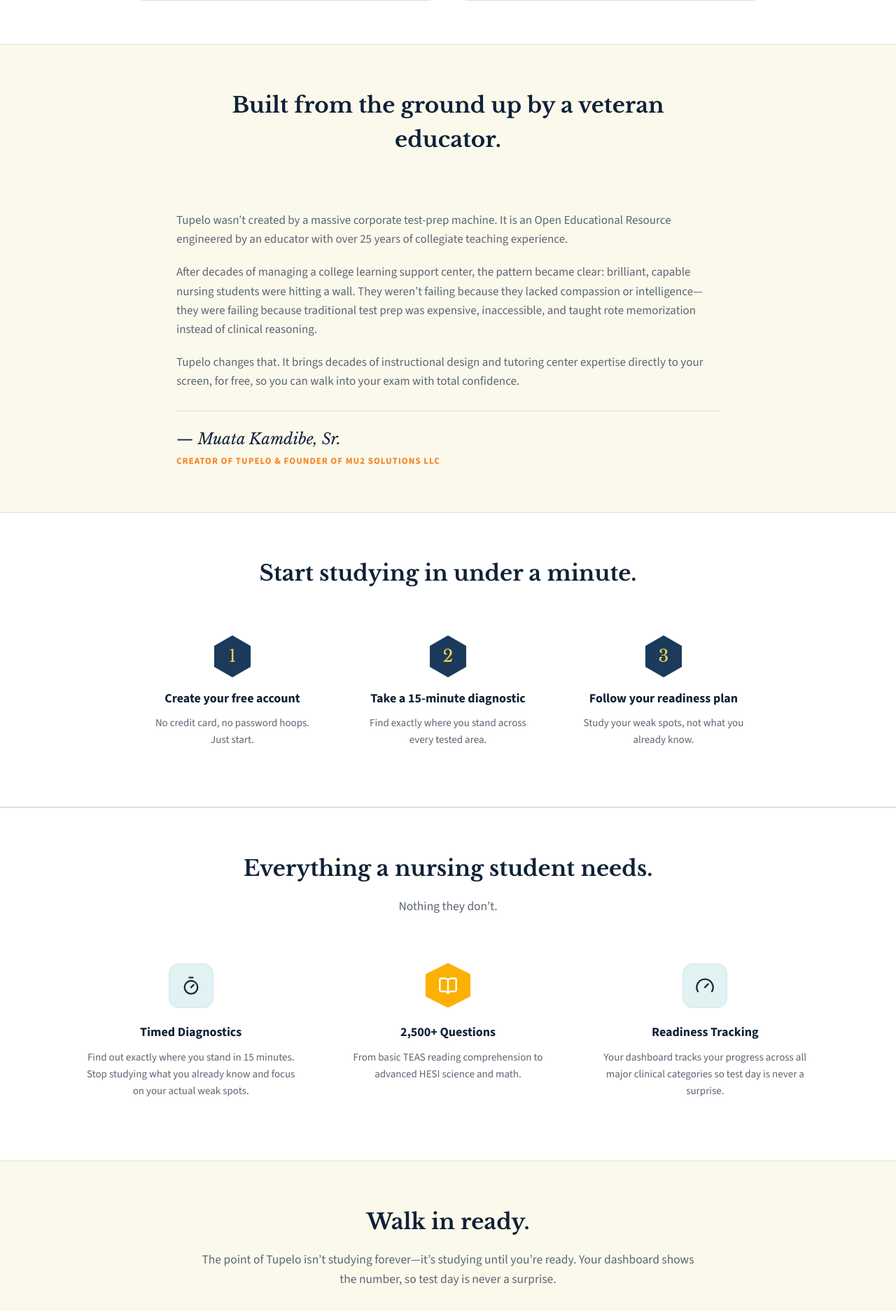
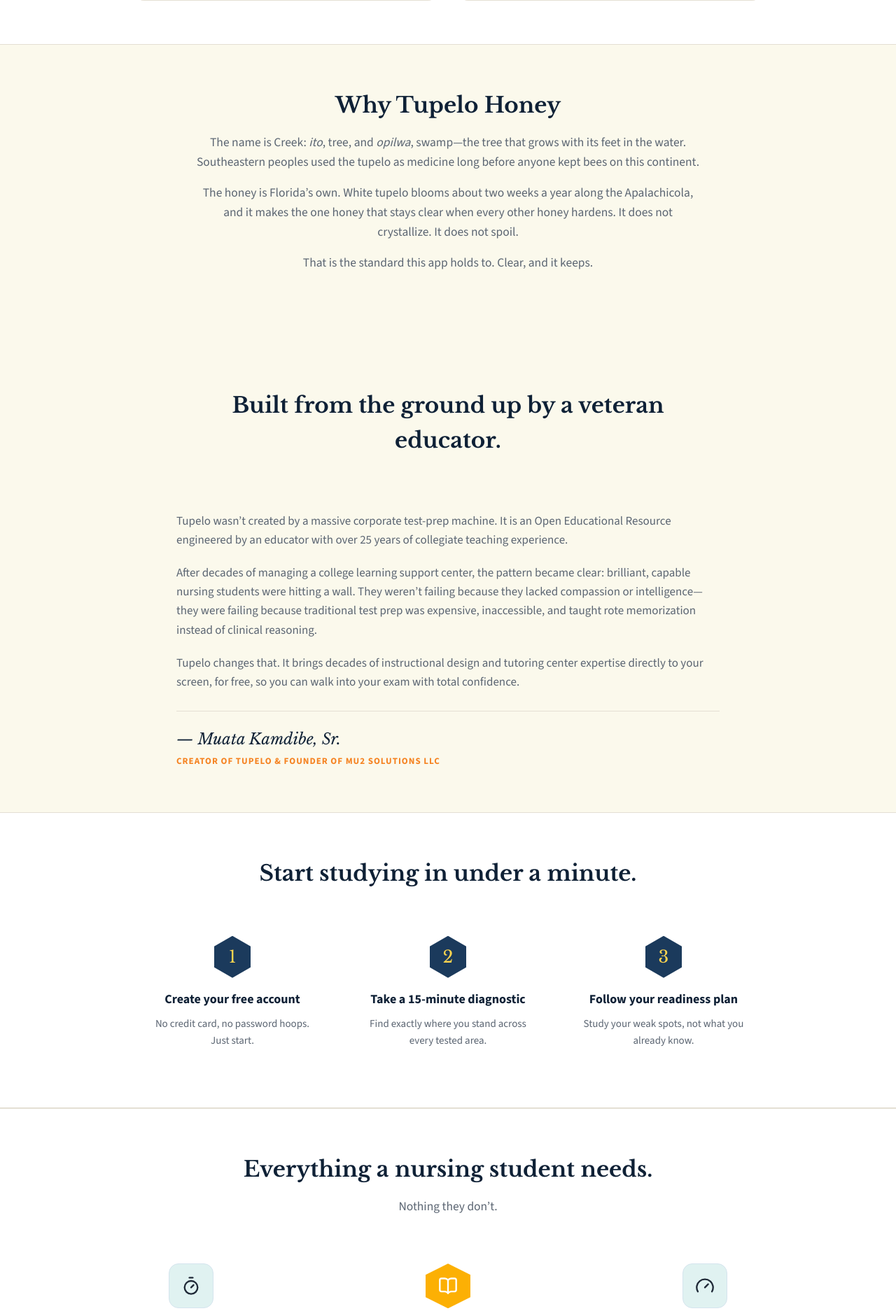
Before and after one commit to MuataSr/tupelo-honey, a Flask app: page / in a window 1280 px wide. Shown: the part 1867-3741 px from the top of the page at 70% size. Run offline with Flask 3, Linux system fonts and the light colour scheme; data that the repository does not hold is empty.

Commit message:
Add the Tupelo Honey naming story to the landing page, README, and card
Landing page: a Why Tupelo Honey band placed directly after the value-prop
section, paying off the honey language the page already uses, plus a FAQ entry.
README: the full etymology with sources, and an explicit statement of what we
do not claim (the ethnobotany record documents tupelo BARK as medicine, not the
honey; honeybees are not native to the Americas).
Card: regenerated with the tagline so the naming story travels with the image.

```diff
--- a/templates/landing.html
+++ b/templates/landing.html
@@ -261,6 +261,17 @@
   </div>
 </section>
 
+<section id="why-tupelo">
+  <div class="wrap">
+    <div class="sec-head">
+      <h2>Why Tupelo Honey</h2>
+      <p>The name is Creek: <em>ito</em>, tree, and <em>opilwa</em>, swamp&mdash;the tree that grows with its feet in the water. Southeastern peoples used the tupelo as medicine long before anyone kept bees on this continent.</p>
+      <p style="margin-top:16px">The honey is Florida&rsquo;s own. White tupelo blooms about two weeks a year along the Apalachicola, and it makes the one honey that stays clear when every other honey hardens. It does not crystallize. It does not spoil.</p>
+      <p style="margin-top:16px">That is the standard this app holds to. Clear, and it keeps.</p>
+    </div>
+  </div>
+</section>
+
 <section class="about">
   <div class="wrap">
     <div class="sec-head">
@@ -389,6 +400,10 @@
         <summary>Who made Tupelo?</summary>
         <div class="a">Muata Kamdibe, Sr., a veteran educator with over 25 years of collegiate teaching and tutoring-center leadership.</div>
       </details>
+      <details>
+        <summary>Why is it called Tupelo Honey?</summary>
+        <div class="a">Tupelo is a Creek word: <em>ito</em> (tree) and <em>opilwa</em> (swamp). Southeastern peoples used the tupelo tree as medicine long before honeybees reached this continent. Florida&rsquo;s white tupelo honey is the one honey that stays clear instead of crystallizing&mdash;the standard we hold this app to.</div>
+      </details>
     </div>
   </div>
 </section>
```
Also changed, not shown: README.md, 1 other file.
